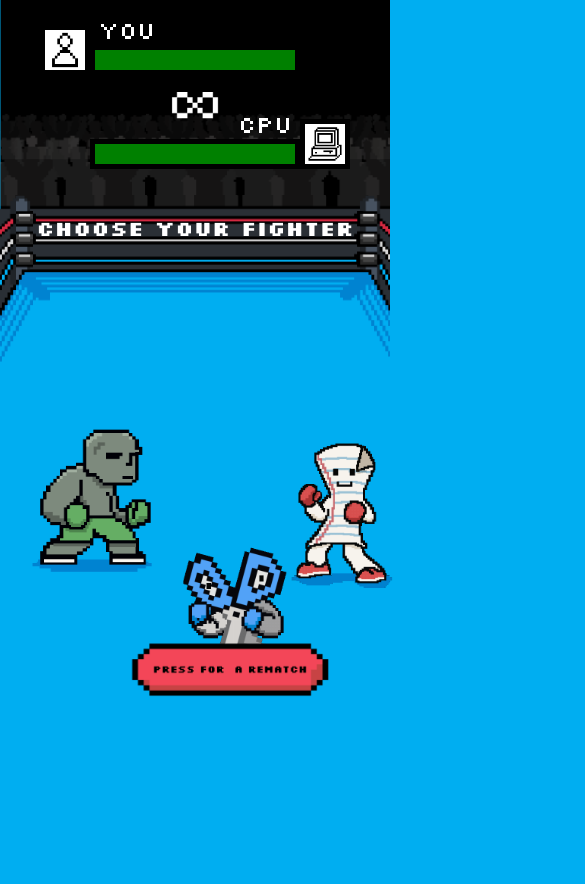
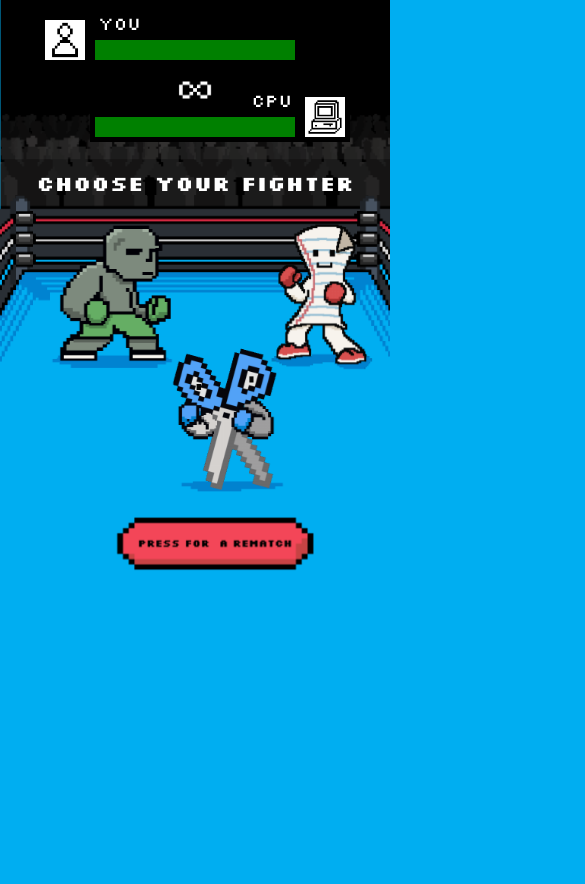
Before and after one commit to MannyLerma/Rock-Paper-Scissors-v2, a plain HTML site: page index.html in a window 390 px wide. Shown: the part 160-1044 px from the top of the page, 585 px wide, since content can reach past the window. After the commit the page ends 844 px from the top, so only its background shows below. Drawn offline with Linux system fonts and the light colour scheme.

```diff
--- a/style.css
+++ b/style.css
@@ -180,7 +180,7 @@
     }
 
     h3 {
-        font-size: 18px;
+        font-size: 32px;
     }
 
 
@@ -195,9 +195,13 @@
     }
 
     #game {
+        display: flex;
+        width: 112%;
+        flex-direction: column;
+        left: -25px;
         position: absolute;
+        width: 100%;
         right: -50px;
-        bottom: 275px;
     }
 
     #result {
@@ -233,23 +237,23 @@
         position: absolute;
         width: 330px;
         top: 560px;
-        left: 100px;
+        left: 115px;
     }
 
     div > #rock {
         width: 250px;
         height: auto;
         position: fixed;
-        top: 700px;
-        left: 100px;
+        top: 675px;
+        right: 580px;
     }
 
     div > #paper {
         width: 250px;
         height: auto;
         position: fixed;
-        top: 675px;
-        left: 625px;
+        top: 655px;
+        left: 615px;
     }
 
     div > #scissors {
@@ -285,12 +289,18 @@
 
 @media(max-width: 414px) {
 
+    * {
+        overflow-x: hidden;
+        overflow-y: hidden;
+    }
+
     body {
         background: url(./imgs/phone-background.png);
         background-color: #00AEF1;
         background-size: cover;
         background-repeat: no-repeat;
         height: 100%;
+
         /*
         background-position: top;
         font-family: 'Silkscreen', cursive;
@@ -299,19 +309,25 @@
 */
     }
 
+    h3 {
+        font-size: 18px;
+    }
+
     h2 {
         font-size: 21px;
-        margin-top: 30px;
+        margin-top: 0px;
     }
 
     h1 {
-        font-size: 32px;
-        margin-bottom: 10px;
+        font-size: 36px;
+        margin-bottom: 0px;
     }
 
     #game {
         position: absolute;
         left: -50px;
+        top: 315px;
+        left: 2px;
     }
 
     .ui-container {
@@ -332,8 +348,7 @@
     }
 
     .new-game-container {
-        position: relative;
-        top: 660px;
+        position: fixed;
     }
 
     #game > input {
@@ -342,33 +357,33 @@
 
     .new-game {
         width: 200px;
-        position: absolute;
-        top: -330px;
-        left: -120px;
+        position: fixed;
+        top: 675px;
+
     }
 
     div > #rock {
         width: 125px;
         height: auto;
-        position: absolute;
-        top: 60px;
-        left: 40px;
+        position: fixed;
+        top: 375px;
+        left: 10px;
     }
 
     div > #paper {
         width: 125px;
         height: auto;
-        position: absolute;
-        top: 60px;
-        left: 290px;
+        position: fixed;
+        top: 360px;
+        left: 220px;
     }
 
     div > #scissors {
         width: 130px;
         height: auto;
-        position: absolute;
-        top: 180px;
-        left: 180px;
+        position: fixed;
+        top: 500px;
+        left: 120px;
     }
 
     div.icon-container {
@@ -427,20 +442,22 @@
         margin-top: 0px;
         margin-bottom: 0px;
         margin-right: 8px;
+        font-size: 18px;
     }
 
     .player-name {
         margin-top: 0px;
         margin-bottom: 0px;
         margin-left: 8px;
+        font-size: 18px;
     }
 
     .time-limit {
-        width: 15%;
+        width: 10%;
     }
 
     .ui-container {
-        margin: 20px 0;
+        margin: 0px 0;
     }
 
 
```
